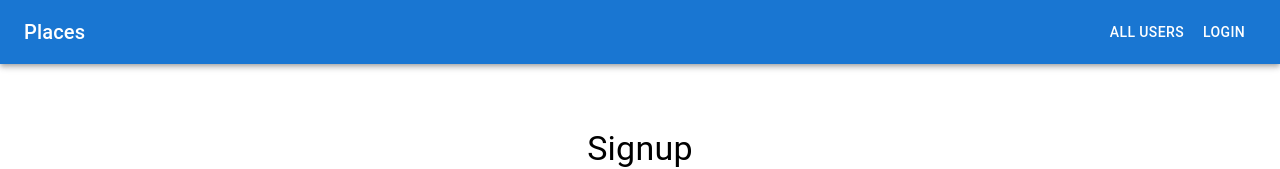
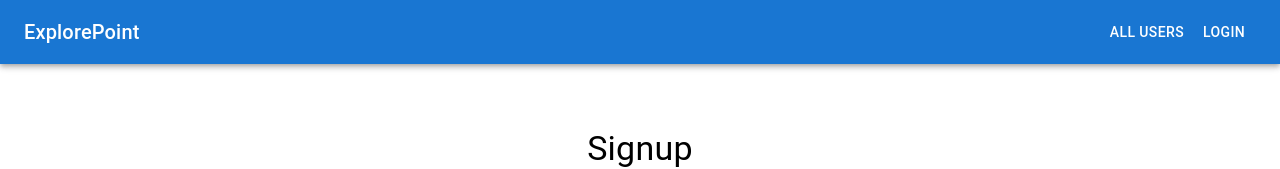
Before and after one commit to deepak69/mern-frontend-app, a React (Create React App) app: page /signup in a window 1280 px wide. Shown: the top 169 px of the page. Built offline with nearby package versions, Linux system fonts and the light colour scheme.

Commit message:
Kept name to app

```diff
--- a/src/components/Header.js
+++ b/src/components/Header.js
@@ -13,12 +13,13 @@ import {
 } from "@mui/material";
 import MenuIcon from "@mui/icons-material/Menu";
 import { LoginContext } from "../context/loginContext";
+import { useNavigate } from "react-router-dom";
 
 const Header = () => {
   const theme = useTheme();
+  const navigate = useNavigate();
   const isMobile = useMediaQuery(theme.breakpoints.down("sm"));
   const { isLoggedIn, handleLogout } = useContext(LoginContext);
-
   const [anchorEl, setAnchorEl] = React.useState(null);
   const handleMenuOpen = (event) => {
     setAnchorEl(event.currentTarget);
@@ -30,8 +31,13 @@ const Header = () => {
   return (
     <AppBar position="static">
       <Toolbar>
-        <Typography variant="h6" component="div" sx={{ flexGrow: 1 }}>
-          Places
+        <Typography
+          variant="h6"
+          component="div"
+          sx={{ flexGrow: 1 }}
+          onClick={() => navigate("/allUsers")}
+        >
+          ExplorePoint
         </Typography>
         {isMobile ? (
           <>
--- a/src/components/Users.js
+++ b/src/components/Users.js
@@ -50,7 +50,6 @@ const UsersPage = () => {
     };
 
     fetchUsers();
-    console.log(users);
   }, []);
 
   const handleCardClick = (userId, noOfPlaces) => {
@@ -71,7 +70,7 @@ const UsersPage = () => {
   return (
     <Container maxWidth="md">
       <Typography variant="h4" align="center" gutterBottom padding="2%">
-        User's Places
+        Users' Favorite Places
       </Typography>
       {isLoading ? (
         <Typography variant="body1" align="center">
--- a/src/components/signupForm.js
+++ b/src/components/signupForm.js
@@ -48,8 +48,8 @@ const SignupPage = () => {
       const response = await signup(name, email, password);
       if (response.user) {
         // Handle successful signup
-        navigate("/");
-        handleLoginSuccess();
+        alert("User Regestration sucessfull. Please login now");
+        navigate("/login");
       } else if (response.error) {
         setError(response.error); // Display specific error message from the server
       } else {
```
